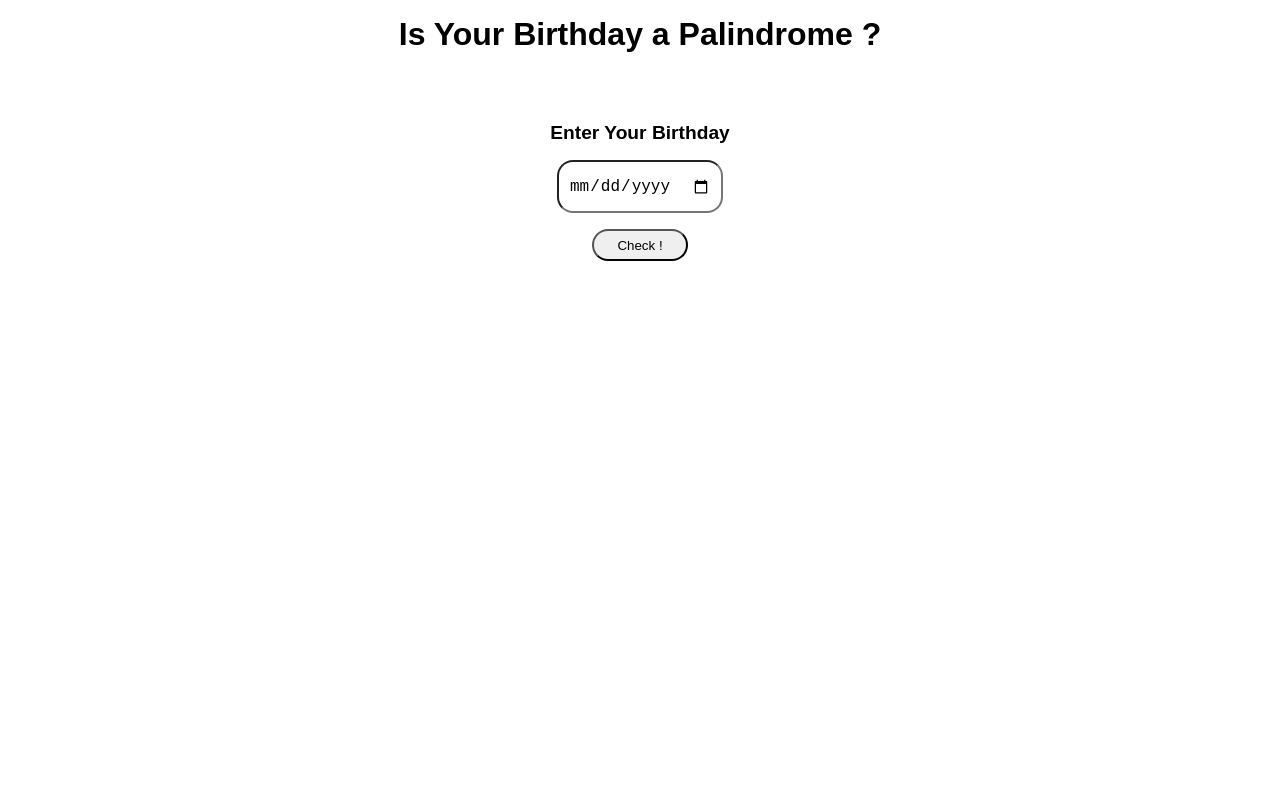
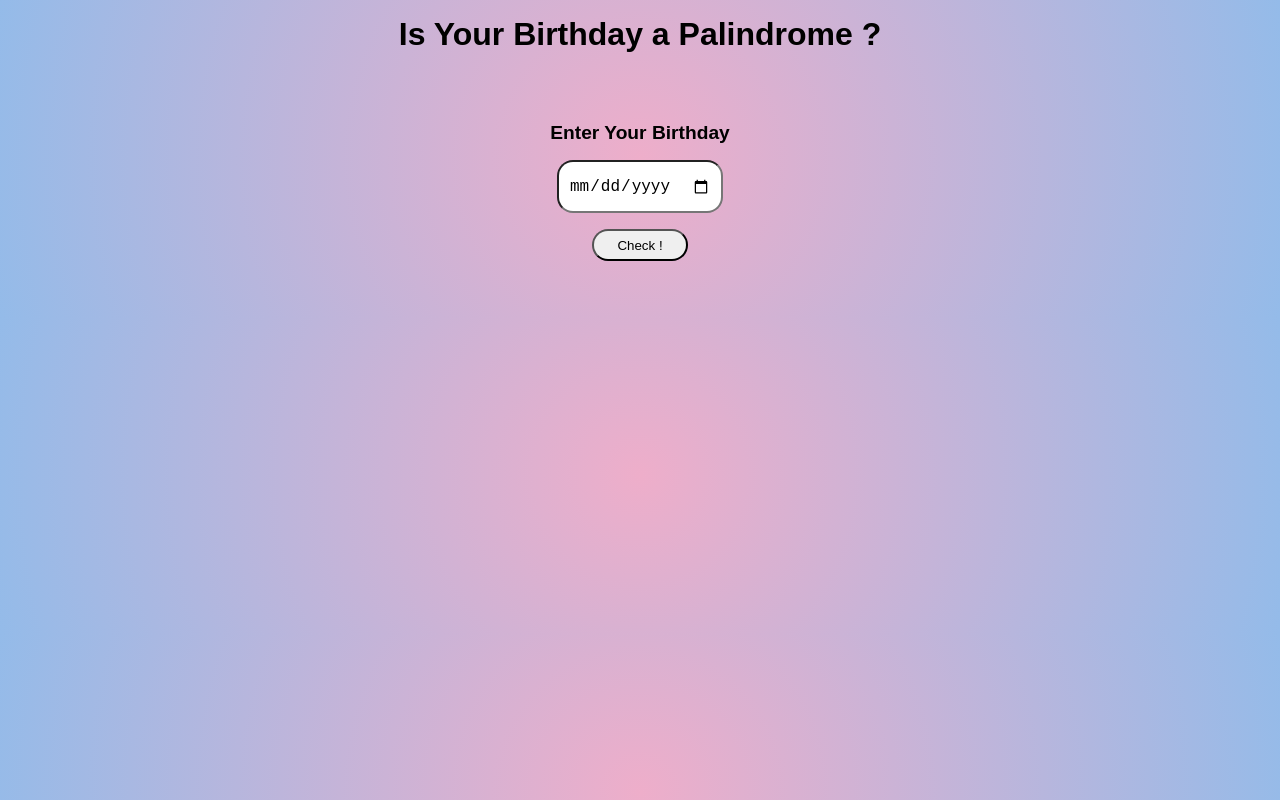
Before and after one commit to llashishll/Mark-13-Palindrome-Birthday-Checker, a website built with Parcel: page index.html in a window 1280 px wide. Built offline with nearby package versions, Linux system fonts and the light colour scheme.

Commit message:
Update CSS

```diff
--- a/src/styles.css
+++ b/src/styles.css
@@ -1,6 +1,7 @@
 body {
   font-family: sans-serif;
-}
+background: rgb(238,174,202);
+background: radial-gradient(circle, rgba(238,174,202,1) 0%, rgba(148,187,233,1) 100%);}
 #container{
   display: flex;
   flex-direction:column;
```
